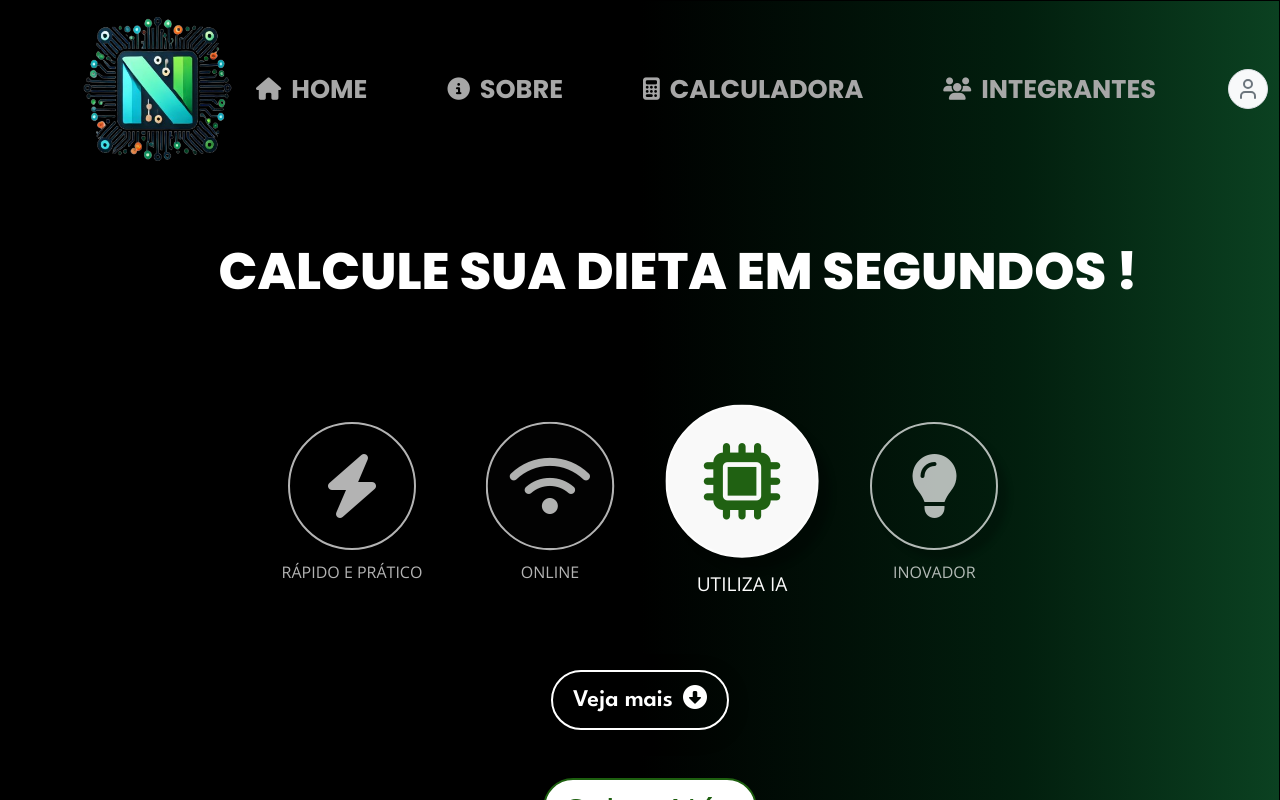
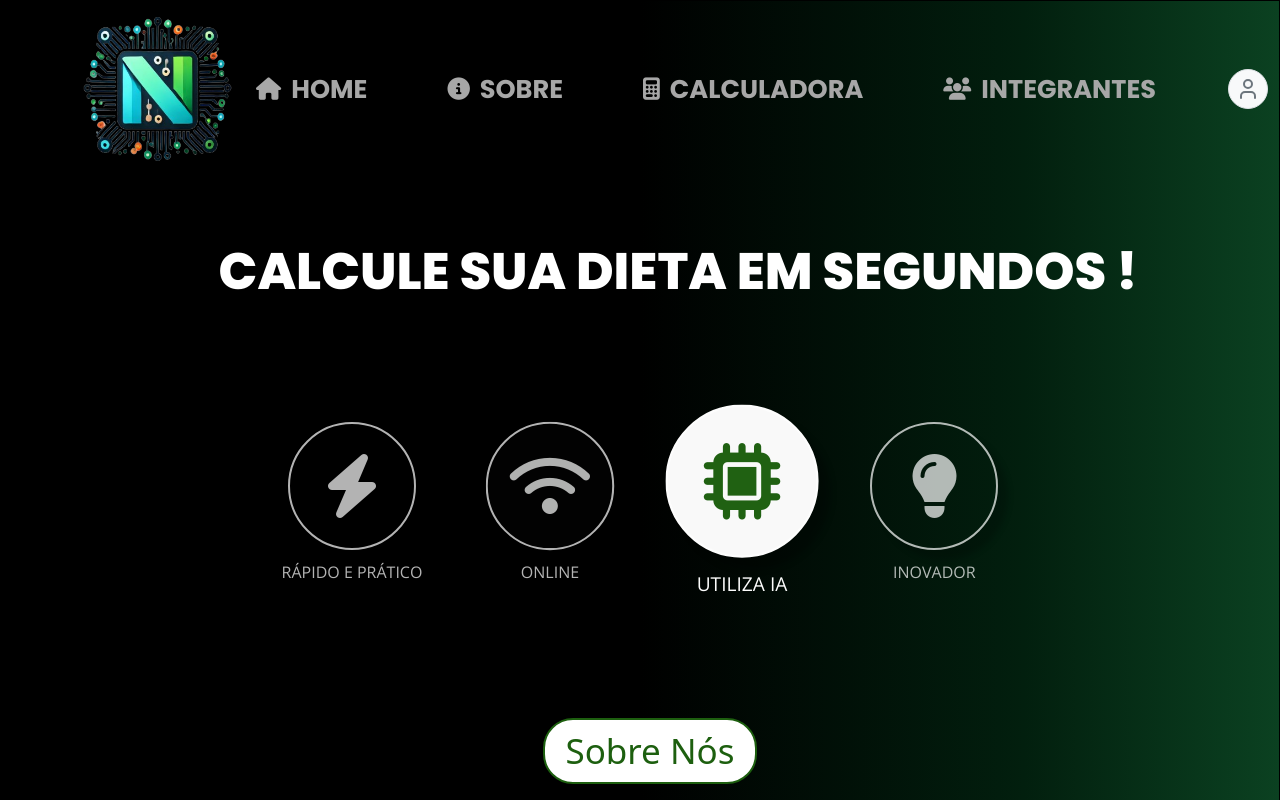
Before and after one commit to gabrielcardosoo/A3-desweb, a React (Create React App) app in the folder frontend/: page / in a window 1280 px wide. Shown: the top 800 px of the page. Built offline with nearby package versions, Linux system fonts and the light colour scheme.

Commit message:
chore: Remove componente Button

```diff
--- a/frontend/src/App.js
+++ b/frontend/src/App.js
@@ -9,7 +9,6 @@ import IntegrantComponents from './components/Integrant_components';
 import IngredientForm from './components/IngredientForm';
 import AuthPage from './components/AuthPage';
 import Footer from './components/Footer';
-import Button from './components/Button';
 import HistoryPage from './components/HistoryPage';
 
 import 'bootstrap/dist/css/bootstrap.min.css';
@@ -156,7 +155,6 @@ function AppContent() {
         <Route path="/" element={
           <>
             <MainContent />
-            <Button />
             <About />
             <IngredientForm user={user}  />
             <IntegrantComponents />
--- a/frontend/src/components/MainContent.js
+++ b/frontend/src/components/MainContent.js
@@ -1,10 +1,8 @@
 // src/components/MainContent.js
 
 import React from 'react';
-import Navbar from './Navbar';
 import Description from './Description';
 import HomepageFooter from './Homepage_footer';
-import IntegrantComponents from './Integrant_components';
 
 function MainContent() {
   return (
```
